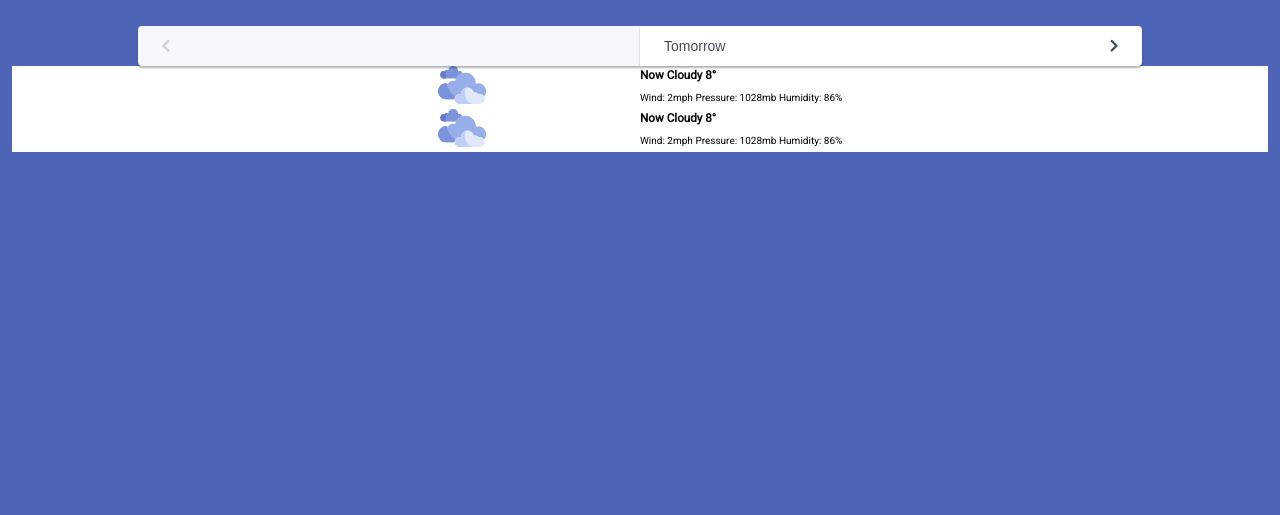
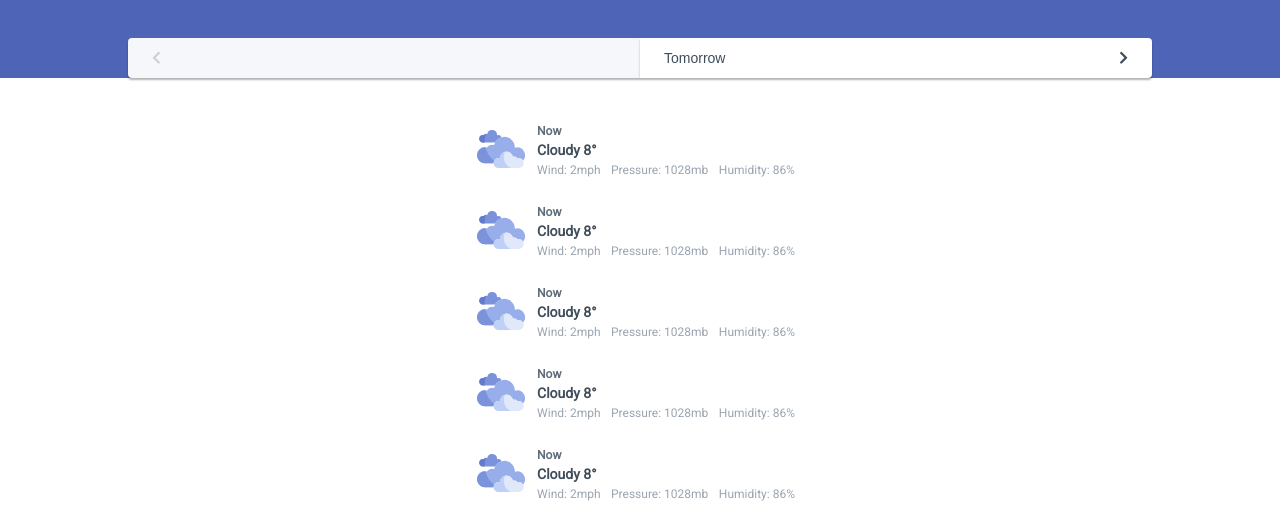
Before and after one commit to blackwellweb/weather_app_rest_api, a website built with webpack: page src/index.html in a window 1280 px wide. Shown: the part 306-821 px from the top of the page. Before the commit the page ends 800 px from the top, so only its background shows below. Built offline with nearby package versions, Linux system fonts and the light colour scheme; files whose address does not match are found by name.

Commit message:
Forecast CSS added

```diff
--- a/src/css/main.scss
+++ b/src/css/main.scss
@@ -11,7 +11,8 @@
 $primaryFontColour: hsl(216, 33%, 97%);
 $secondaryFontColour: hsl(221, 68%, 93%);
 $forecastFontPrimary: hsl(209, 18%, 30%);
-$forecastFontSecondery: hsl(211, 13%, 65%);
+$forecastFontSecondery: hsl(211, 12%, 43%);
+$forecastFontTertiary: hsl(211, 13%, 65%);
 
 
 // Button colours
@@ -66,7 +67,6 @@
 
 
 .main{
-    padding: 1.2rem;
     display: grid;
     width: 100%;
     grid-template-columns: 1fr;
@@ -79,6 +79,7 @@
 }
 
 .header{
+    padding: 1.2rem;
     grid-area: head;
     display: grid;
     width: 100%;
@@ -299,30 +300,55 @@
     background-color: $forecastPrimary;
     display: grid;
     grid-template-columns: 1fr;
+    padding-top: 3.2rem;
+
 }
 
 .forecast{
     display: grid;
     justify-self: center;
-    grid-template-columns: repeat(2, 1fr);
+    //grid-template-columns: repeat(3, 1fr);
+    grid-template-columns: 6rem 1fr 1fr;
     grid-template-areas:
-    "icon title"
-    "icon info";
+    "icon title title"
+    "icon info info";
+    padding:  1.2rem;
+    line-height: 1.5;
 
     &__title{
         grid-area: title;
     }
+    &__title .forecast__title--sub{
+        display: block;
+        color: $forecastFontSecondery;
+        font-size: 1.2rem;
+    }
+    &__title .forecast__title--main{
+        display: block;
+        color: $forecastFontPrimary;
+        font-size: 1.4rem;
+        font-weight: 600;
+    }
 
     &__info{
         grid-area: info;
+        color: $forecastFontTertiary;
     }
 
     &__info ul li{
         display: inline;
+        font-size: 1.2rem;
+        font-weight: 300;
+        padding-right: .8rem;
+    }
+
+    &__info li span{
+       font-weight: 300;
     }
 
     &__icon{
         grid-area: icon;
+        align-self: center;
     }
 
     &__icon img{
@@ -330,3 +356,12 @@
         width: 4.8rem;
     }
 }
+
+/* Overlay ---------------------------------------------------------*/
+/*------------------------------------------------------------------*/
+/*------------------------------------------------------------------*/
+.overlay{
+    height: 100%;
+    width: 100%;
+    background-color: #000;
+}
--- a/src/index.html
+++ b/src/index.html
@@ -27,6 +27,7 @@
                 <img class="mainView__icon--large" src=".//assets/svgs/clouds.svg" alt="Weather Icon Cloudy">
             </div>
         </section>
+        <div class="overlay"></div>
         <nav class="nav">
             <button class="nav__button nav__backBtn--inactive"><i class="fas fa-chevron-left"></i></button>
             <button class="nav__button nav__forwardBtn--active"><span>Tomorrow</span><i class="fas fa-chevron-right"></i></button>
@@ -53,14 +54,55 @@
                 </h3>
                 <div class="forecast__info">
                     <ul>
-                        <li>Wind: 2mph</li>
-                        <li>Pressure: 1028mb</li>
-                        <li>Humidity: 86%</li>
+                        <li>Wind: <span>2mph</span></li>
+                        <li>Pressure: <span>1028mb</span></li>
+                        <li>Humidity: <span>86%</span></li>
                     </ul>
                 </div>
                 <div class="forecast__icon"><img class="forecast__icon--small" src=".//assets/svgs/clouds.svg" alt="Small Weather Icon Cloudy"></div>
             </div>
-
+            <div class="forecast">
+                <h3 class="forecast__title">
+                    <span class="forecast__title--sub">Now</span>
+                    <span class="forecast__title--main">Cloudy 8°</span>
+                </h3>
+                <div class="forecast__info">
+                    <ul>
+                        <li>Wind: <span>2mph</span></li>
+                        <li>Pressure: <span>1028mb</span></li>
+                        <li>Humidity: <span>86%</span></li>
+                    </ul>
+                </div>
+                <div class="forecast__icon"><img class="forecast__icon--small" src=".//assets/svgs/clouds.svg" alt="Small Weather Icon Cloudy"></div>
+            </div>
+            <div class="forecast">
+                <h3 class="forecast__title">
+                    <span class="forecast__title--sub">Now</span>
+                    <span class="forecast__title--main">Cloudy 8°</span>
+                </h3>
+                <div class="forecast__info">
+                    <ul>
+                        <li>Wind: <span>2mph</span></li>
+                        <li>Pressure: <span>1028mb</span></li>
+                        <li>Humidity: <span>86%</span></li>
+                    </ul>
+                </div>
+                <div class="forecast__icon"><img class="forecast__icon--small" src=".//assets/svgs/clouds.svg" alt="Small Weather Icon Cloudy"></div>
+            </div>
+            <div class="forecast">
+                <h3 class="forecast__title">
+                    <span class="forecast__title--sub">Now</span>
+                    <span class="forecast__title--main">Cloudy 8°</span>
+                </h3>
+                <div class="forecast__info">
+                    <ul>
+                        <li>Wind: <span>2mph</span></li>
+                        <li>Pressure: <span>1028mb</span></li>
+                        <li>Humidity: <span>86%</span></li>
+                    </ul>
+                </div>
+                <div class="forecast__icon"><img class="forecast__icon--small" src=".//assets/svgs/clouds.svg" alt="Small Weather Icon Cloudy"></div>
+            </div>
         </section>
     </div>
 </body>
```
